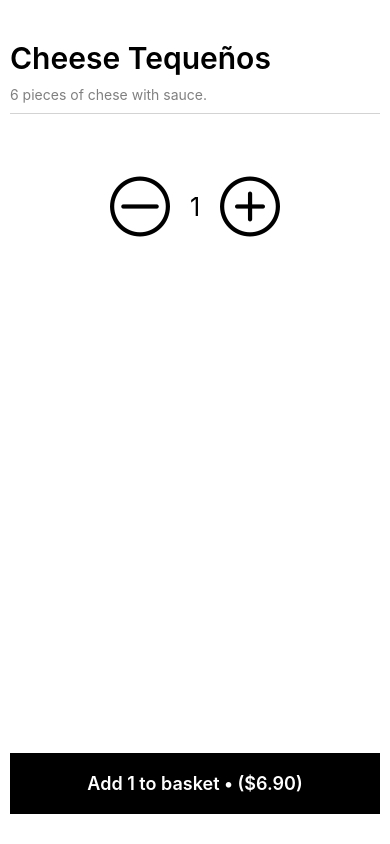
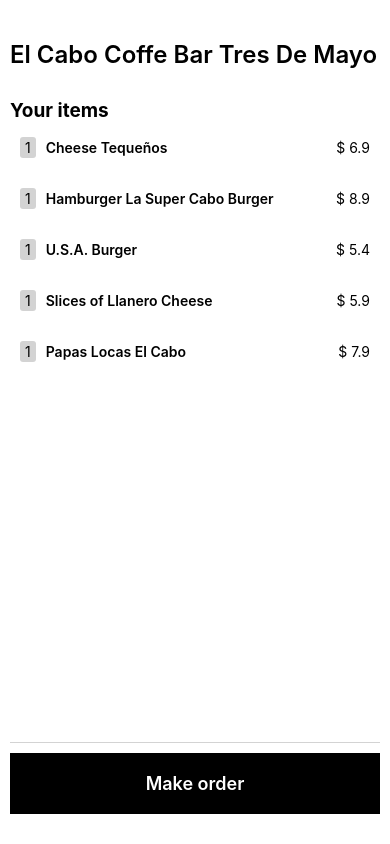
Before and after one commit to meddhahbi/FoodDash, a React Native app: screen / in a window 390 px wide. Built offline with nearby package versions, Linux system fonts and the light colour scheme.

Commit message:
Make the Basket screen

```diff
--- a/App.js
+++ b/App.js
@@ -3,6 +3,7 @@ import { StyleSheet, Text, View, FlatList } from 'react-native';
 import HomeScreen from './src/Screens/HomeScreen';
 import DetailsRestoPage from './src/Screens/DetailsRestoScreen';
 import DishDetailScreen from './src/Screens/DishDetailScreen';
+import Basket from './src/Screens/Basket';
 
 export default function App() {
   return (
@@ -15,7 +16,9 @@ export default function App() {
 
         {/* <DetailsRestoPage /> */}
 
-        <DishDetailScreen />
+        {/* <DishDetailScreen /> */}
+
+        <Basket />
 
    <StatusBar style="light" />
     </View>
--- /dev/null
+++ b/src/Screens/Basket/index.js
@@ -0,0 +1,105 @@
+import { View, Text, StyleSheet, FlatList } from "react-native";
+import restaurants from '../../../assets/data/restaurants.json';
+import {AntDesign} from '@expo/vector-icons';
+import { useState } from "react";
+
+
+const restaurant = restaurants[0];
+
+const BasketDishIem = ({basketDish})=>{
+    return(
+        <View style={styles.row}>
+        <View style={styles.quantityContainer}>
+            <Text>1</Text>
+        </View>
+        <Text style={{fontWeight:"600"}}>{basketDish.name}</Text>
+        <Text style={{marginLeft:"auto"}}>$ {basketDish.price}</Text>
+    </View>
+
+    );
+};
+
+
+const Basket = ()=>{
+
+
+    return(
+
+        <View style={styles.page}>
+            <Text style={styles.title}>{restaurant.name}</Text>
+
+            <Text style={{fontWeight:"bold", marginTop:20, fontSize:19}}>Your items</Text>
+
+
+            <FlatList data={restaurant.dishes} renderItem={({item})=> <BasketDishIem basketDish={item} />} />
+
+
+
+            <View style={styles.separator}></View>
+
+
+
+                <View style={styles.btn}>
+                    <Text style={styles.btnText}>Make order</Text>
+                </View>
+
+        </View>
+    )
+
+
+
+}
+
+const styles = StyleSheet.create({
+    page:{
+        flex:1,
+        width:"100%",
+        paddingVertical:30,
+        padding:10,
+    },
+    title:{
+        fontSize:24,
+        fontWeight:"600",
+        marginVertical:10,
+    },
+    separator:{
+        height:1,
+        backgroundColor:"lightgray",
+        marginVertical:10,
+    },
+    description:{
+        color:"gray",
+    },
+    row:{
+        flexDirection:"row",
+        alignItems:"center",
+        marginVertical:15,
+        paddingHorizontal:10,
+    },
+    quantity:{
+        fontSize:25,
+        marginHorizontal:20,
+
+    },
+    btn:{
+        backgroundColor:"black",
+        marginTop:"auto",
+        padding:20,
+        alignItems:"center",
+    },
+    btnText:{
+        color:"white",
+        fontWeight:"600",
+        fontSize:18,
+    },
+    quantityContainer:{
+        backgroundColor:"lightgray",
+        paddingHorizontal:5,
+        paddingVertical:2,
+        marginRight:10,
+        borderRadius:3,
+    }
+})
+
+
+export default Basket;
```
